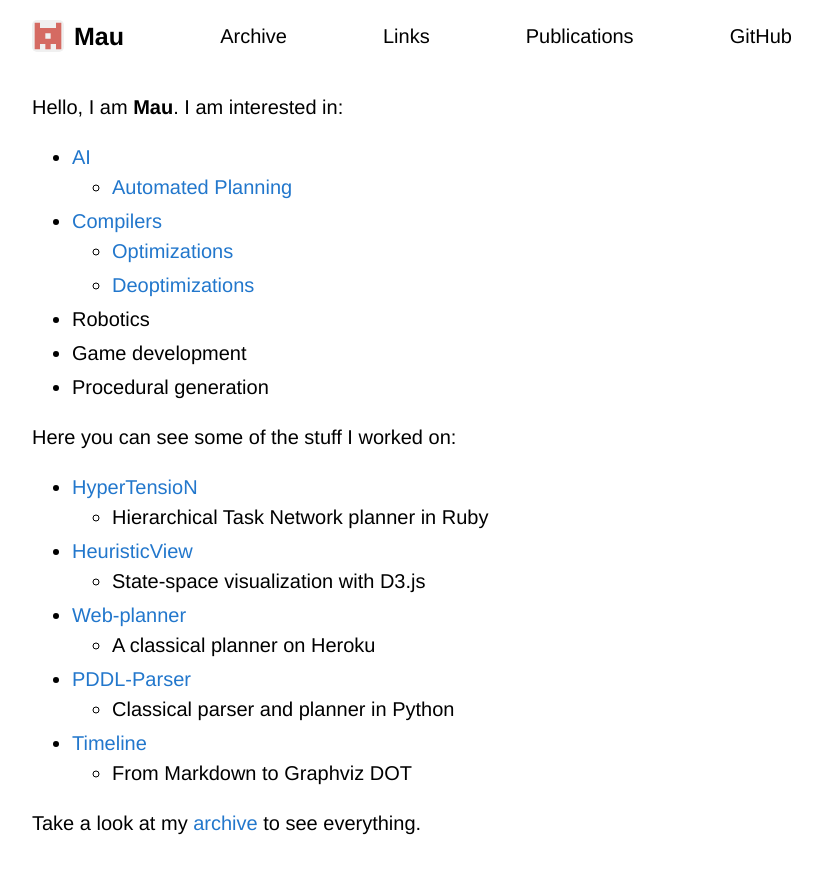
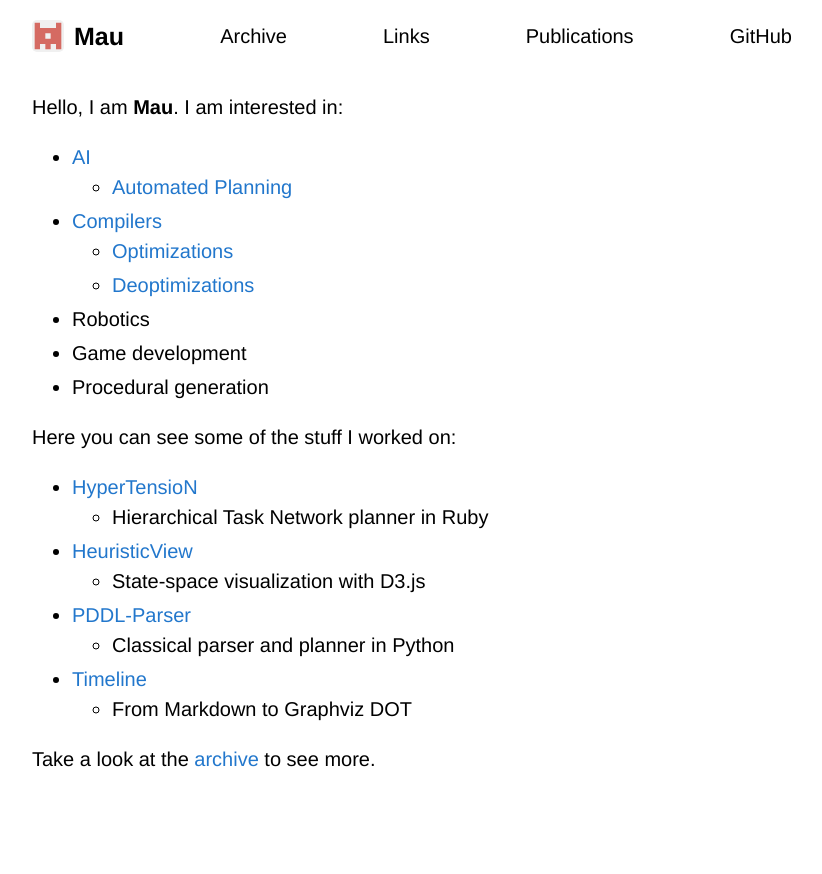
Before and after one commit to Maumagnaguagno/maumagnaguagno.github.io, a Jekyll site: the page built from index.md, in a window 1280 px wide. Shown: the top 874 px of the page, without its empty margins (228-1050 px from the left). Built offline with Jekyll 4.4.1, drawn with Linux system fonts in a browser that asks for light colours; our own code applies the rules of GitHub Pages for plain Markdown files.

Commit message:
Remove dead link from index.md

```diff
--- a/index.md
+++ b/index.md
@@ -21,11 +21,9 @@ Here you can see some of the stuff I worked on:
   - Hierarchical Task Network planner in Ruby
 - [HeuristicView](HeuristicView/)
   - State-space visualization with D3.js
-- [Web-planner](https://web-planner.herokuapp.com/)
-  - A classical planner on Heroku
 - [PDDL-Parser](https://github.com/pucrs-automated-planning/pddl-parser)
   - Classical parser and planner in Python
 - [Timeline](Timeline/)
   - From Markdown to Graphviz DOT
 
-Take a look at my [archive](archive.md) to see everything.
+Take a look at the [archive](archive.md) to see more.
```
